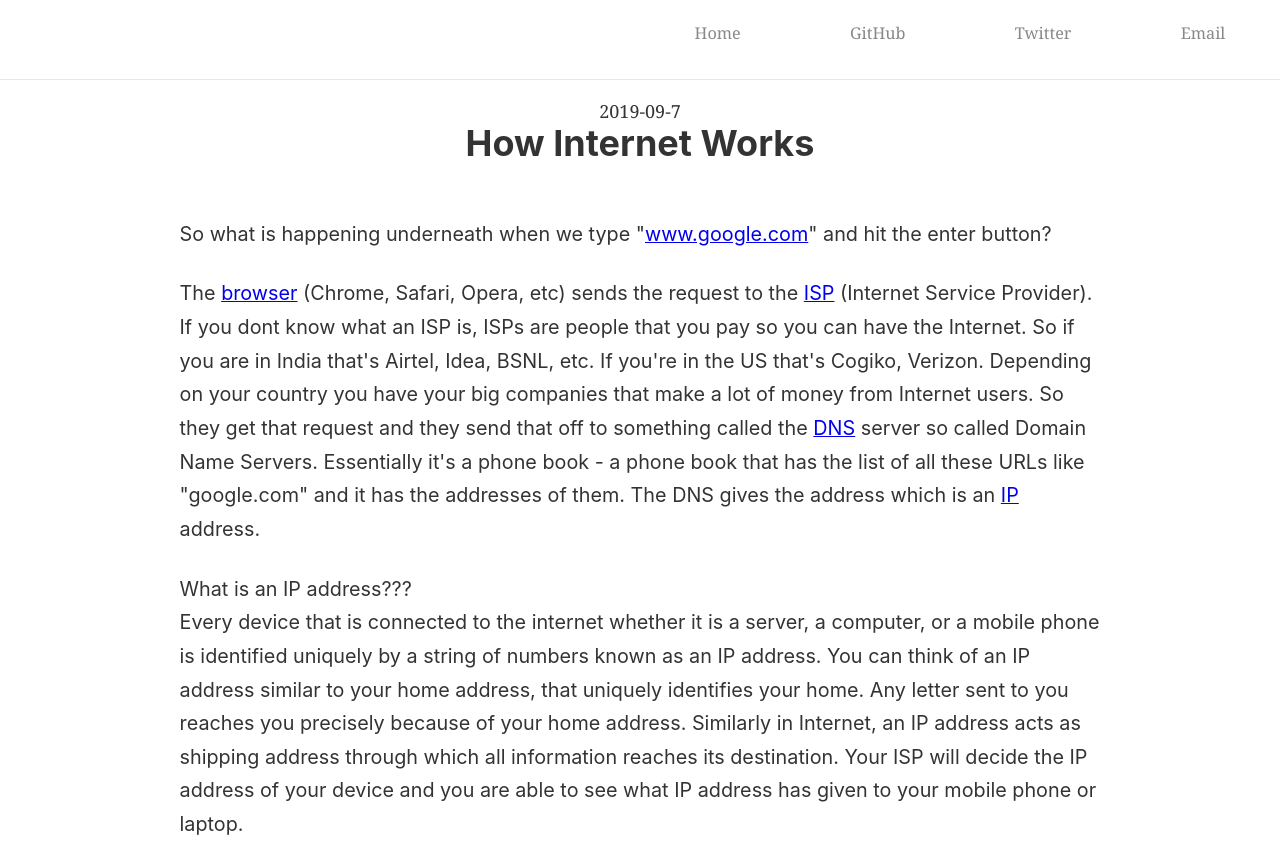
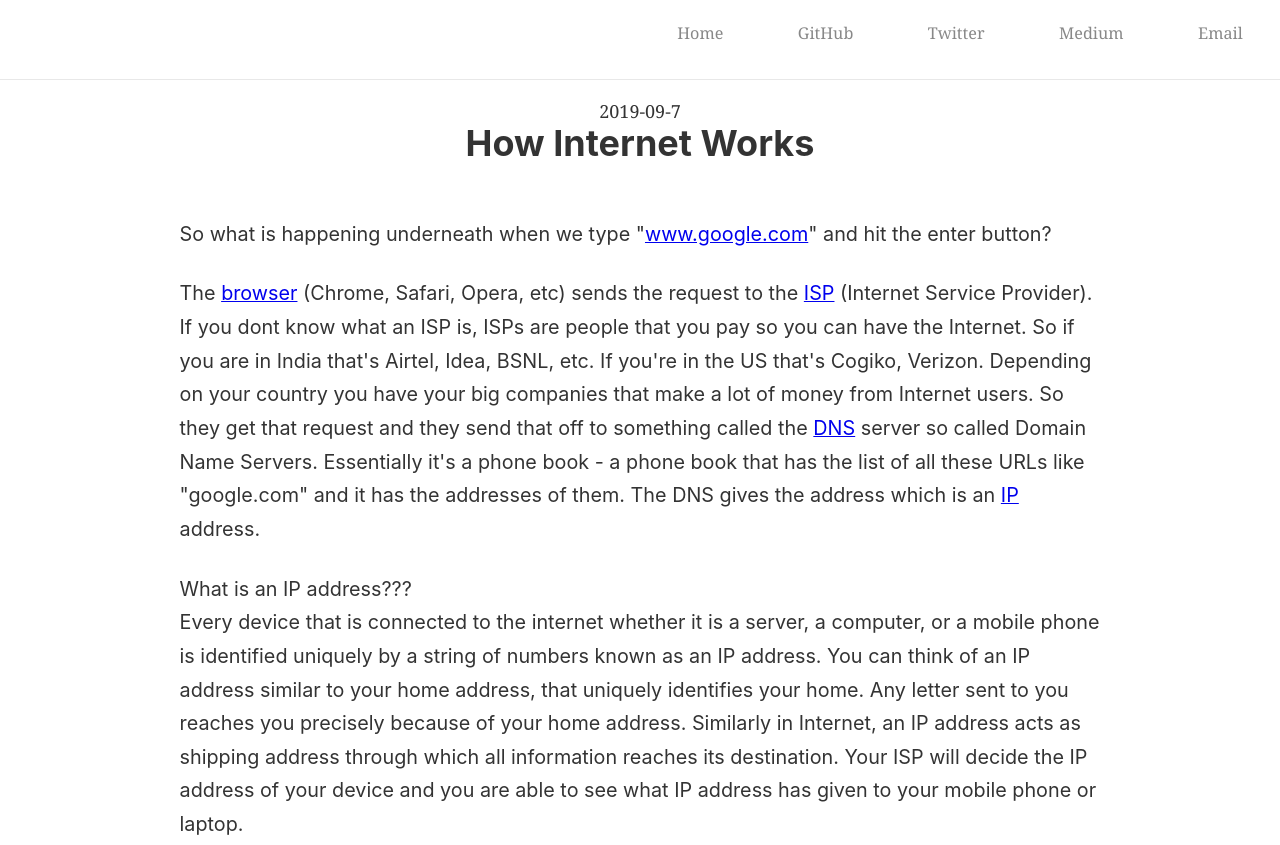
Before and after one commit to abdulrahman118/gatsby-blog, a Gatsby site: page /how-internet-works/ in a window 1280 px wide. Shown: the top 845 px of the page. Built offline with nearby package versions, Linux system fonts and the light colour scheme; Gatsby itself is replaced by a stand-in of ours.

Commit message:
added medium link

```diff
--- a/src/components/Navbar.css
+++ b/src/components/Navbar.css
@@ -10,6 +10,10 @@
     color: #02C54C;
 }
 
+.medium-link:hover {
+    color: #00AB72;
+}
+
 @media screen and (max-width: 768px) {
     ul {
         width: 100% !important;
--- a/src/components/Navbar.js
+++ b/src/components/Navbar.js
@@ -40,6 +40,7 @@ const NavBar = () => {
         <li><NavLink to="/">Home</NavLink></li>
         <li><NavLinkExternal className="github-link" target="blank" href="https://github.com/abdulrahman118">GitHub</NavLinkExternal></li>
         <li><NavLinkExternal className="twitter-link" target="blank" href="https://twitter.com/dev_abdu">Twitter</NavLinkExternal></li>
+        <li><NavLinkExternal className="medium-link" target="blank" href="https://medium.com/@abdul_rahman">Medium</NavLinkExternal></li>
         <li><NavLinkExternal className="mail-link" href="mailto:abdul@abdul-rahman.info">Email</NavLinkExternal></li>
       </NavListRight>
     </BlogNavBar>
```
Lines whose indentation alone changed are shown as unchanged.
